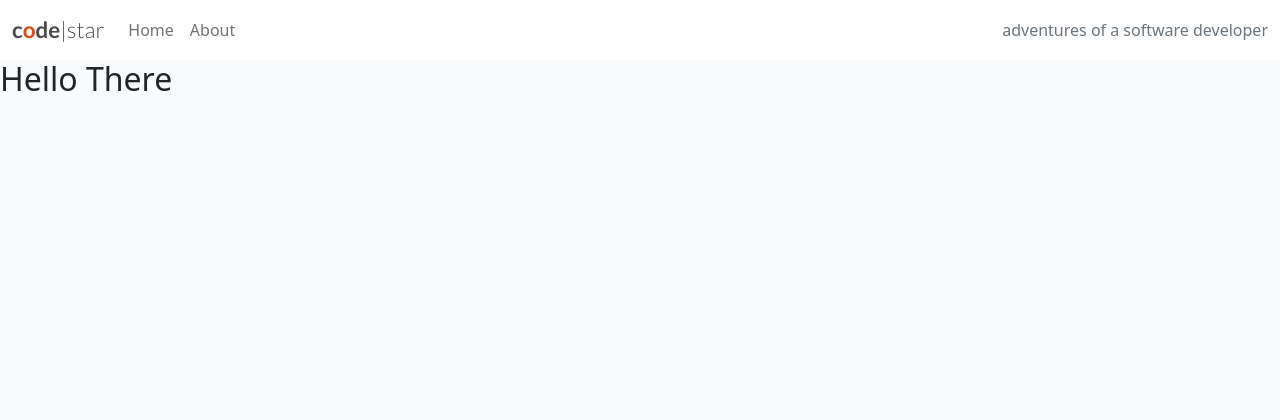
After one commit to Ana-Niko-byte/thinkblog, a Django app: template about/templates/about/about.html in a window 1280 px wide. The commit adds this page. Shown: the top 420 px of the page. Run offline with Django 4.2, Linux system fonts and the light colour scheme; the template is opened without the code that fills it, so the values that code supplies are empty.

Commit message:
add: add about page placeholder content and routing

```diff
--- a/about/admin.py
+++ b/about/admin.py
@@ -1,5 +1,8 @@
 from django.contrib import admin
 from .models import Creator
+from django_summernote.admin import SummernoteModelAdmin
 
 # Register your models here.
-admin.site.register(Creator)
+@admin.register(Creator)
+class AboutCreator(SummernoteModelAdmin):
+    summernote_fields = ('content',)
--- /dev/null
+++ b/about/templates/about/about.html
@@ -0,0 +1,5 @@
+{% extends 'base.html' %} {% block content %}
+{% load static %}
+
+    <h2>Hello There</h2>
+{% endblock content %}
--- a/my_project/settings.py
+++ b/my_project/settings.py
@@ -26,7 +26,7 @@ BASE_DIR = Path(__file__).resolve().parent.parent
 
 SECRET_KEY = 'django-insecure-n3y%n-urrivmn24!h41kx604tx1#0j$vdvsr_$lth%&kxoj@vv'
 
-DEBUG = True
+DEBUG = False
 
 ALLOWED_HOSTS = ['127.0.0.1',
                  '.herokuapp.com']
--- a/my_project/urls.py
+++ b/my_project/urls.py
@@ -17,11 +17,11 @@ Including another URLconf
 # the butt of the url, all URLs defined in apps will be accessed by adding this section to the base URL.
 from django.contrib import admin
 from django.urls import path, include
-from about.views import hello_view
+from about.views import about_page
 
 urlpatterns = [
     path('admin/', admin.site.urls),
     path('summernote/', include('django_summernote.urls')),
-    path('hello/', hello_view, name='about-author'),
+    path('hello/', about_page, name='about'),
     path('', include('blog.urls'), name='blog-urls'),
 ]
--- a/templates/base.html
+++ b/templates/base.html
@@ -1,5 +1,5 @@
 {% url 'home' as home_url %}
-<!-- {% url 'about' as about_creator %} -->
+{% url 'about' as about_url %}
 {% load static %}
 
 <!DOCTYPE html>
@@ -41,6 +41,10 @@
                         <a class="nav-link {% if request.path == home_url %}active{% endif %}" aria-current="page"
                             href="{% url 'home' %}">Home</a>
                     </li>
+                    <li class="nav-item">
+                        <a class="nav-link {% if request.path == about_url %}active{% endif %}" aria-current="page"
+                            href="{% url 'about' %}">About</a>
+                    </li>
                 </ul>
                 <span class="navbar-text text-muted">
                     adventures of a software developer
```
Also changed, not shown: about/views.py (+9 -2 lines), static/images/nobody.jpg (added).
